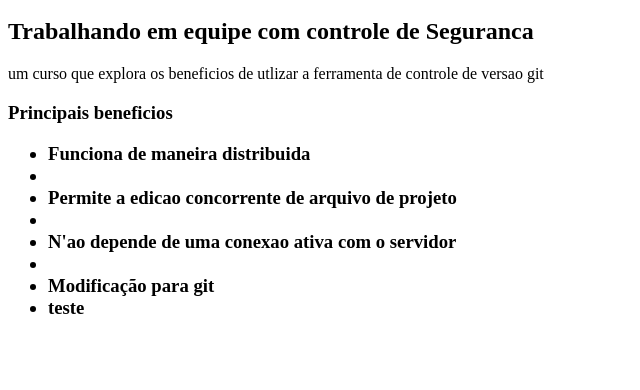
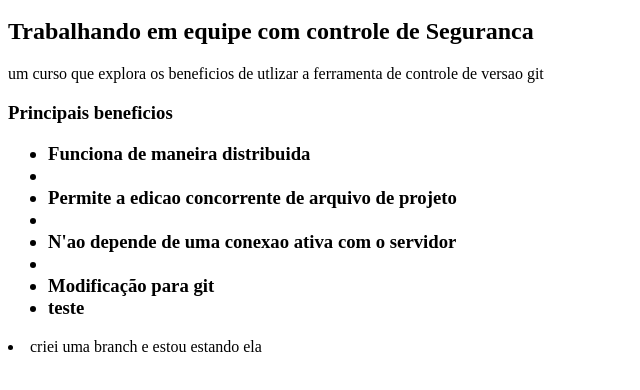
Before and after one commit to Alfreita/curso-git, a plain HTML site: page index.html in a window 1280 px wide. Shown: the part 48-438 px from the top of the page, without its empty margins (0-640 px from the left). Drawn offline with Linux system fonts and the light colour scheme.

Commit message:
teste da branch

```diff
--- a/index.html
+++ b/index.html
@@ -13,6 +13,7 @@ projeto<li>
 		<li>N'ao depende de uma conexao ativa com o servidor<li>
 		<li>Modificação para git</li>
 		<li>teste</h1>
+		<li>criei uma branch e estou estando ela <l1>
 	<ul>
 
 	</body>
```
